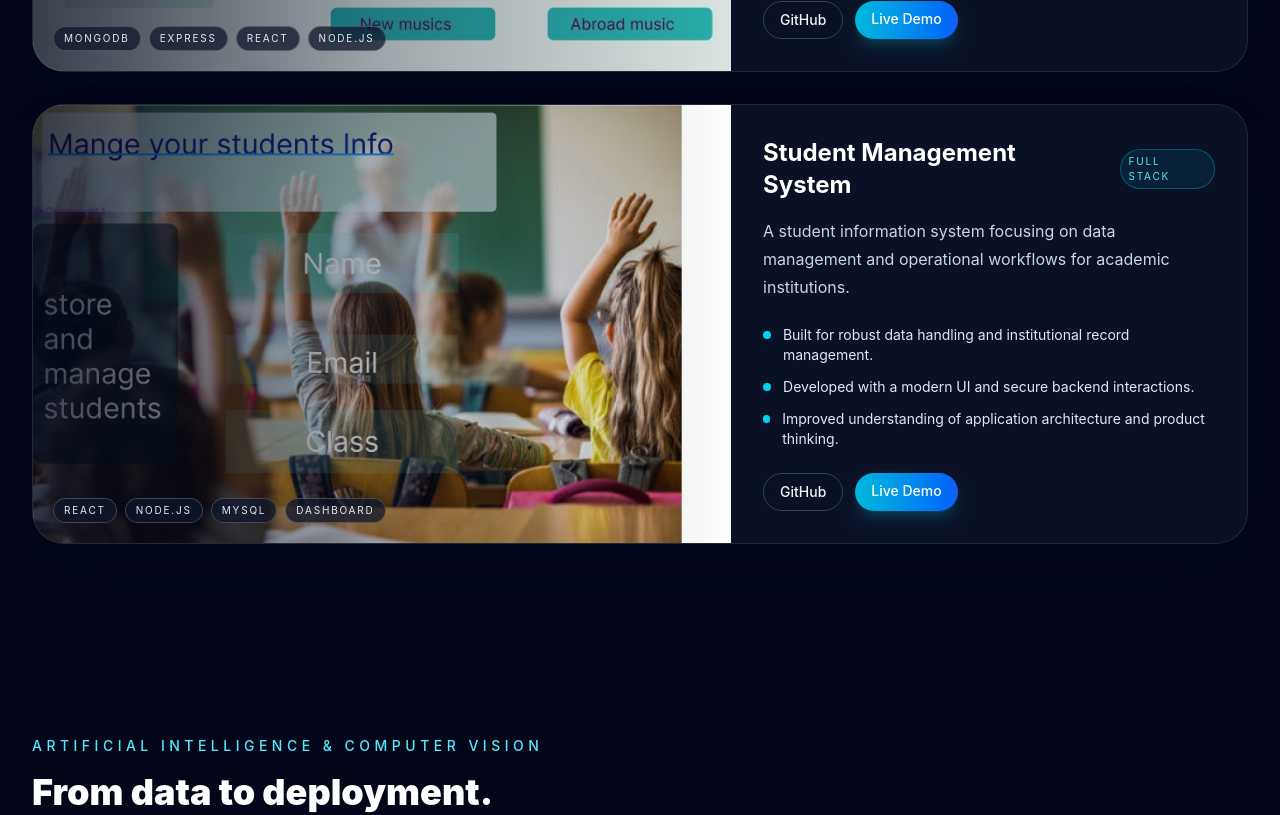
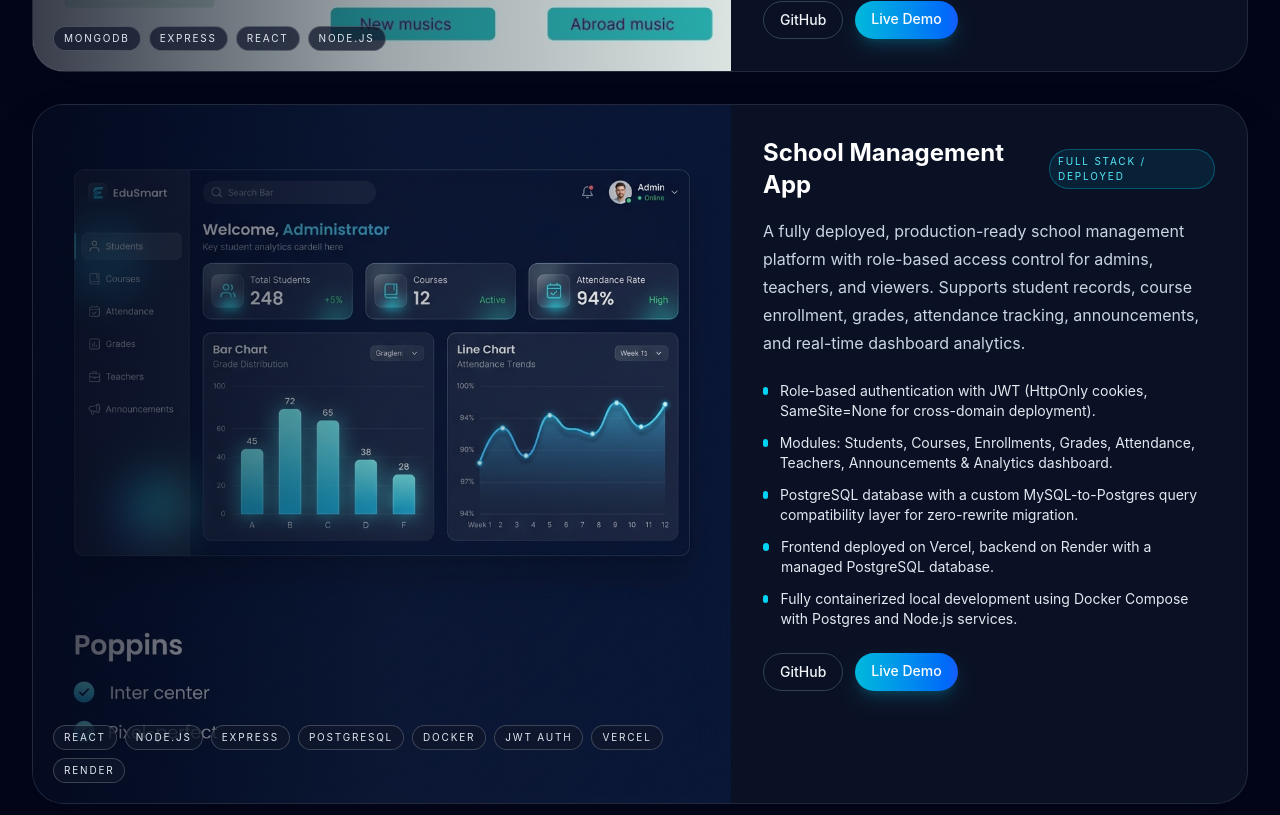
Before and after one commit to FisumTeshome/portfolio_web, a Vue app: page / in a window 1280 px wide. Shown: the part 5600-6415 px from the top of the page. Built offline with nearby package versions, Linux system fonts and the light colour scheme.

Commit message:
update: School Management App project entry with generated dashboard mockup image and deployed Vercel/Render links

```diff
--- a/src/components/FeaturedProjects.vue
+++ b/src/components/FeaturedProjects.vue
@@ -59,7 +59,7 @@
 import recipejoyImage from '../assets/recipejoy.png'
 import assistiveImage from '../assets/AsistiveMob.png'
 import erpImage from '../assets/StockErp.png'
-import studentImage from '../assets/image2.jpg'
+import studentImage from '../assets/school_management.png'
 import musicImage from '../assets/musics.jpg'
 
 const projects = [
@@ -136,18 +136,20 @@ const projects = [
     contributions: []
   },
   {
-    title: 'Student Management System',
-    type: 'Full Stack',
+    title: 'School Management App',
+    type: 'Full Stack / Deployed',
     image: studentImage,
-    tags: ['React', 'Node.js', 'MySQL', 'Dashboard'],
-    description: 'A student information system focusing on data management and operational workflows for academic institutions.',
+    tags: ['React', 'Node.js', 'Express', 'PostgreSQL', 'Docker', 'JWT Auth', 'Vercel', 'Render'],
+    description: 'A fully deployed, production-ready school management platform with role-based access control for admins, teachers, and viewers. Supports student records, course enrollment, grades, attendance tracking, announcements, and real-time dashboard analytics.',
     highlights: [
-      'Built for robust data handling and institutional record management.',
-      'Developed with a modern UI and secure backend interactions.',
-      'Improved understanding of application architecture and product thinking.'
+      'Role-based authentication with JWT (HttpOnly cookies, SameSite=None for cross-domain deployment).',
+      'Modules: Students, Courses, Enrollments, Grades, Attendance, Teachers, Announcements & Analytics dashboard.',
+      'PostgreSQL database with a custom MySQL-to-Postgres query compatibility layer for zero-rewrite migration.',
+      'Frontend deployed on Vercel, backend on Render with a managed PostgreSQL database.',
+      'Fully containerized local development using Docker Compose with Postgres and Node.js services.'
     ],
     github: 'https://github.com/FisumTeshome/StudentInfo',
-    demo: 'https://github.com/FisumTeshome/StudentInfo',
+    demo: 'https://student-info-two.vercel.app/',
     contributions: []
   }
 ]
```
Also changed, not shown: src/assets/school_management.png (added), 1 other file (tests, documents, lock files or other folders).
